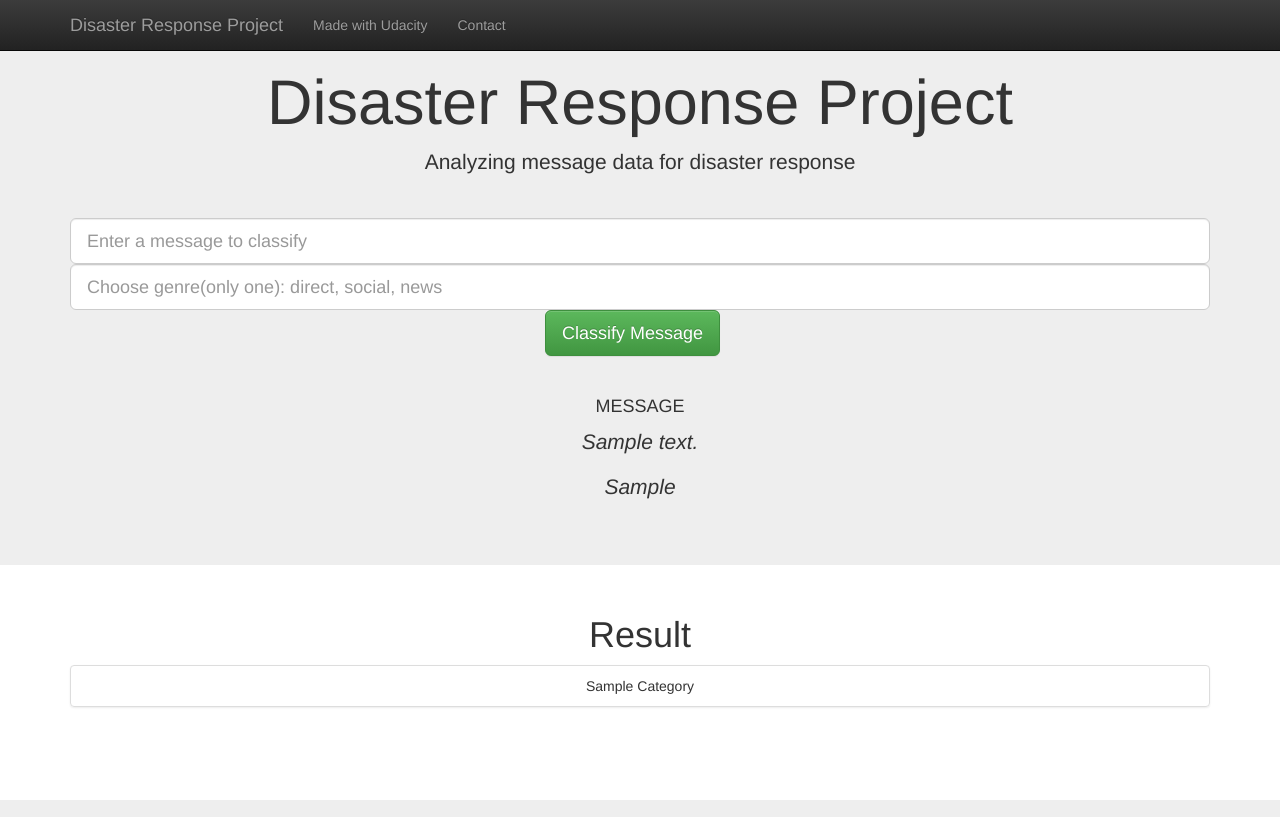
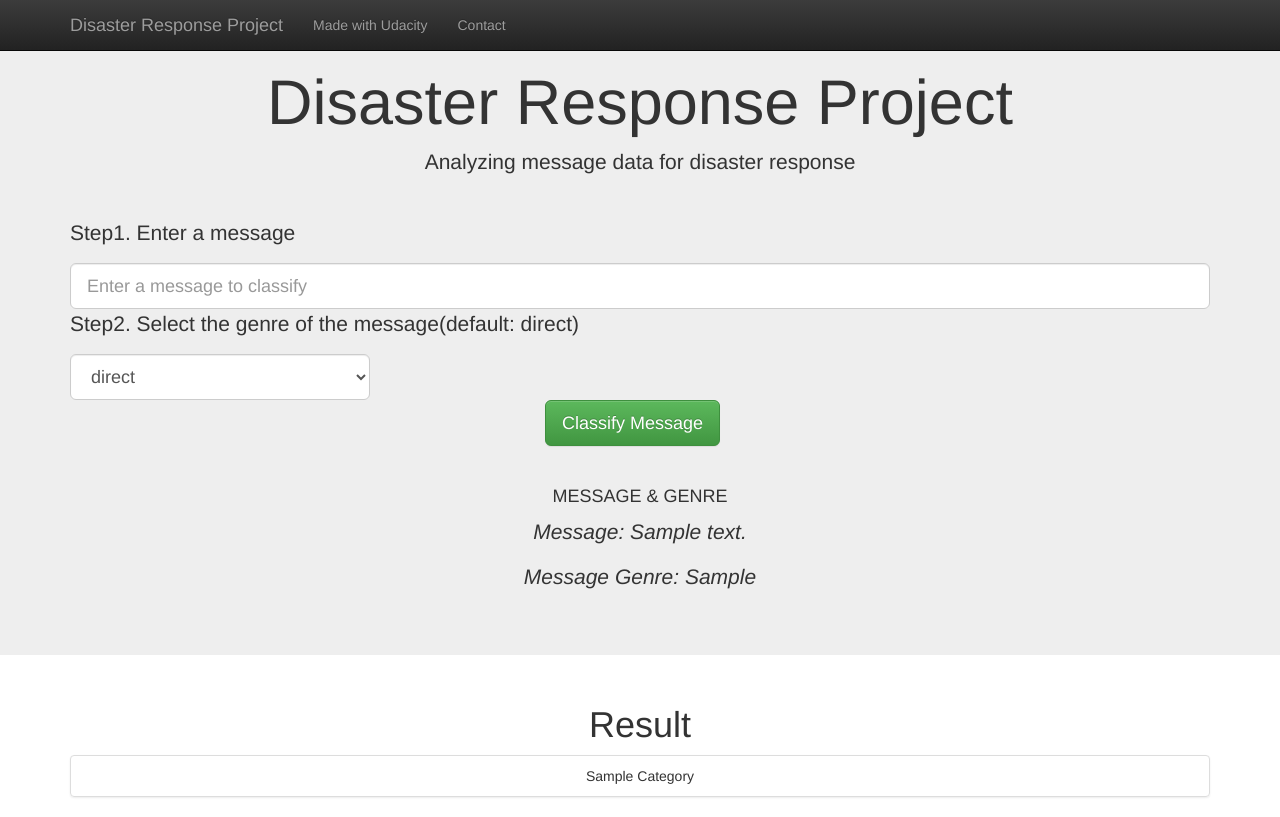
Before and after one commit to DaiDuncan/Udacity_DSND_proj2_ETL, a Flask app: template app/templates/go.html in a window 1280 px wide. Run offline with Flask 2, Linux system fonts and the light colour scheme; the template is opened without the code that fills it: most values are stand-ins (such as "Sample title", 1, 10 or a date in 2020); parts of the project's set-up code (start-up, migrations or seed data) failed here and were passed over; some libraries are stand-ins or nearby versions.

Commit message:
update the README.md and related files

```diff
--- a/app/run.py
+++ b/app/run.py
@@ -121,7 +121,7 @@ def go():
     # save user input in query
     #get the query: one is 'message', another is 'genre'
     message = request.args.get('query_message', '')
-    genre = request.args.get('query_genre', '')
+    genre = request.args.get('select_genre', '')
     #make sure this is the right information of 'genre'
     genre_list = list(df['genre'].unique())
     assert (genre in genre_list), "Please enter just one of the three genres"
--- a/app/templates/go.html
+++ b/app/templates/go.html
@@ -3,10 +3,10 @@
 
 {% block message %}
     <hr />
-    <h4 class="text-center">MESSAGE</h4>
-    <p class="text-center"><i>{{query_message}}</i></p>
-    <!--add the block for query of 'genre' -->
-    <p class="text-center"><i>{{query_genre}}</i></p>
+    <h4 class="text-center">MESSAGE & GENRE</h4>
+    <p class="text-center"><i>Message: {{query_message}}</i></p>
+    <!--Show the information of 'genre' -->
+    <p class="text-center"><i>Message Genre: {{query_genre}}</i></p>
 {% endblock %}
 
 {% block content %}
--- a/app/templates/master.html
+++ b/app/templates/master.html
@@ -39,9 +39,17 @@
         <div class="row">
             <div class="col-lg-12 form-group-lg">
                 <form action="/go" method="get">
+                    <p>Step1. Enter a message</p>
                     <input type="text" class="form-control form-control-lg" name="query_message" placeholder="Enter a message to classify">
-                    <!--add the text field to input the 'genre'-->
-                    <input type="text" class="form-control form-control-lg" name="query_genre" placeholder="Choose genre(only one): direct, social, news">
+
+                    <!-- Input the information of 'genre' -->
+                    <p>Step2. Select the genre of the message(default: direct)</p>
+                    <select name="select_genre" style="width:300px;" class="form-control form-control-lg">
+                      <option value="direct" selected>direct</option>
+                      <option value="news">news</option>
+                      <option value="social">social</option>
+                    </select>
+
                     <div class="col-lg-offset-5">
                         <button type="submit" class="btn btn-lg btn-success">Classify Message</button>
                     </div>
```
Also changed, not shown: requirements.txt (added, +9 -0 lines), README.md, images/response1.png, images/response_classification.png.
